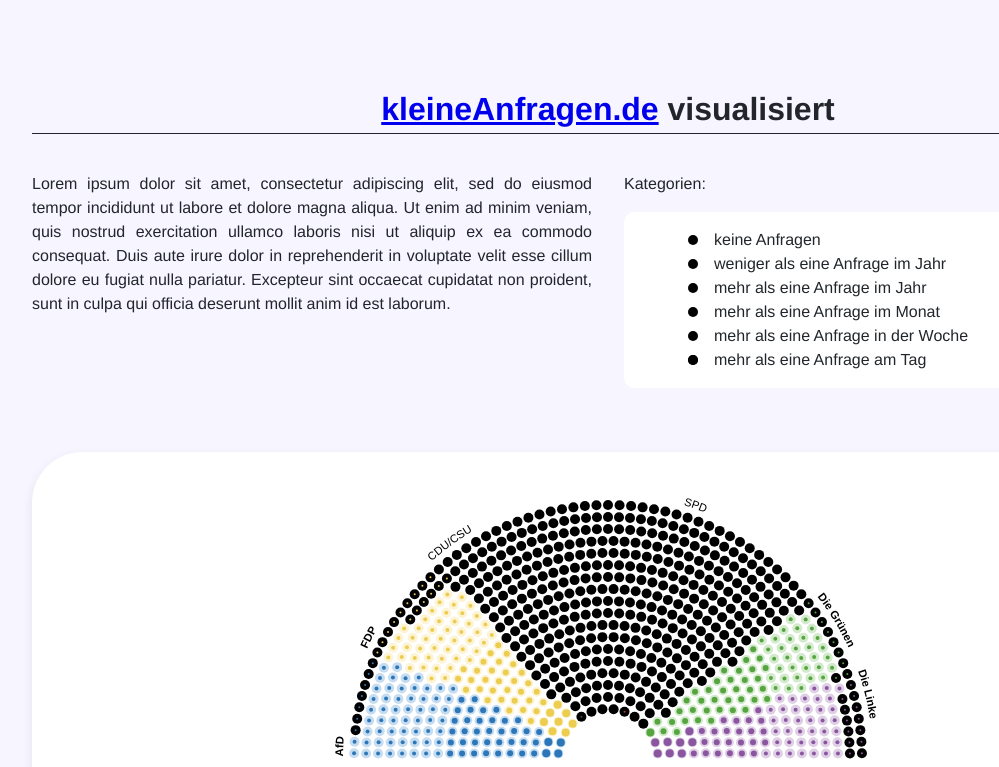
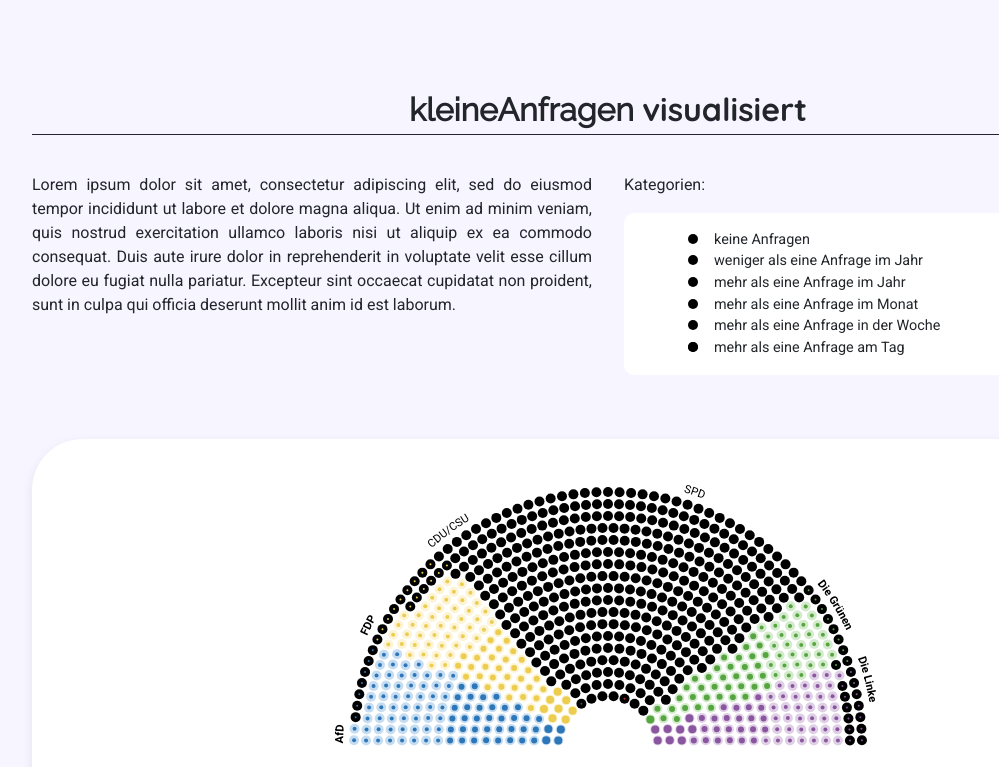
Before and after one commit to sophiamersmann/kleine-anfragen-visualised, a Vue app: page / in a window 1280 px wide. Shown: the top 767 px of the page, without its empty margins (32-1031 px from the left). Built offline with nearby package versions, Linux system fonts and the light colour scheme.

Commit message:
Add fonts

```diff
--- a/src/assets/style/base.scss
+++ b/src/assets/style/base.scss
@@ -1,8 +1,10 @@
 @import 'global';
+
+@import url('https://fonts.googleapis.com/css2?family=Quicksand:wght@400;700&family=Raleway&family=Roboto:wght@400;700&display=swap');
 
 html {
   box-sizing: border-box;
-  font-family: Avenir, Helvetica, Arial, sans-serif;
+  font-family: 'Roboto', Helvetica, Arial, sans-serif;
   -webkit-font-smoothing: antialiased;
   -moz-osx-font-smoothing: grayscale;
   color: $black;
@@ -15,3 +17,7 @@
   margin: 0;
   padding: 0;
 }
+
+h1, h2, h3 {
+  font-family: 'Quicksand', Helvetica, Arial, sans-serif;
+}
--- a/src/components/ElectionPeriod.vue
+++ b/src/components/ElectionPeriod.vue
@@ -4,8 +4,10 @@
       :id=seatChartId
       class="chart chart-seat" />
     <div class="caption">
-      <span class="body">{{ body }}</span>&nbsp;
-      <span class="years">({{ years }})</span>
+      <div class="heading">
+        <b>{{ body }}</b>&nbsp;
+        <span class="years">({{ years }})</span>
+      </div>
       <p>
         Durchsuche <b>{{ nRequests }}</b> gesammelte Anfragen
       </p>
@@ -105,8 +107,8 @@
   margin-top: 0.5 * $spacing;
   text-align: center;
 
-  .body {
-    font-weight: bold;
+  .heading {
+    font-family: 'Quicksand', Helvetica, Arial, sans-serif;
   }
 
   .years {
--- a/src/components/Root.vue
+++ b/src/components/Root.vue
@@ -2,7 +2,12 @@
   <main :class=classes>
     <div class="top">
       <div class="introduction">
-        <h1><a href="https://kleineanfragen.de/" target="blank">kleineAnfragen.de</a> visualisiert</h1>
+        <h1>
+          <a class="kleine-anfragen" href="https://kleineanfragen.de/" target="blank">
+            kleineAnfragen
+          </a>
+          <span class="visualised"> visualisiert</span>
+        </h1>
         <div class="text">
           <div class="p">
             Lorem ipsum dolor sit amet, consectetur adipiscing elit,
@@ -313,6 +318,12 @@
 .introduction {
   line-height: 1.5;
 
+  .kleine-anfragen {
+    font-family: 'Raleway', sans-serif;
+    text-decoration: none;
+    color: inherit;
+  }
+
   .text {
     @include max-width($bp-xl) {
       display: grid;
@@ -328,6 +339,10 @@
   h1 {
     border-bottom: 1px solid $black;
     text-align: center;
+
+    .visualised {
+      font-family: 'Quicksand', sans-serif;
+    }
   }
 
   .p {
@@ -340,6 +355,7 @@
     padding: 0.5 * $spacing 0.5 * $spacing 0.5 * $spacing 2 * $spacing;
     background-color: white;
     border-radius: $border-radius-weak;
+    font-size: 0.9rem;
 
     @include max-width($bp-sm) {
       padding: 0.5 * $spacing 0.5 * $spacing 0.5 * $spacing $spacing;
@@ -376,6 +392,7 @@
     background-color: white;
     border-radius: $border-radius-weak;
     text-align: center;
+    font-family: 'Quicksand', Helvetica, Arial, sans-serif;
     font-weight: bold;
     display: grid;
     grid-template-columns: repeat(3, 1fr);
```
